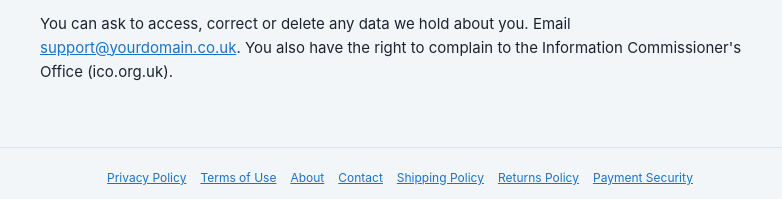
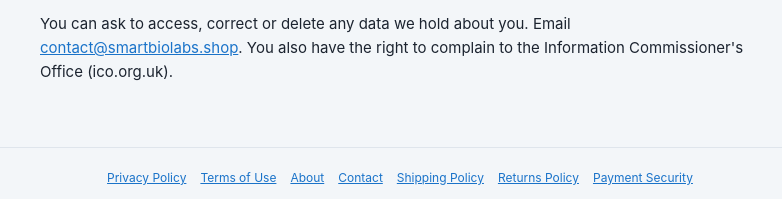
Before and after one commit to saulinluizrocha-prog/virdexis-uk, a plain HTML site: page privacy.html in a window 1280 px wide. Shown: the part 660-859 px from the top of the page, 240-1022 px from the left. Drawn offline with Linux system fonts and the light colour scheme.

Commit message:
Update privacy.html

```diff
--- a/privacy.html
+++ b/privacy.html
@@ -33,7 +33,7 @@
   <h2>Third-party websites</h2>
   <p>Links on this site take you to the official Virdexis website. Any order, payment or personal data you give there is handled under that website's own privacy policy.</p>
   <h2>Your rights</h2>
-  <p>You can ask to access, correct or delete any data we hold about you. Email <a href="mailto:support@yourdomain.co.uk">support@yourdomain.co.uk</a>. You also have the right to complain to the Information Commissioner's Office (ico.org.uk).</p>
+  <p>You can ask to access, correct or delete any data we hold about you. Email <a href="mailto:contact@smartbiolabs.shop">contact@smartbiolabs.shop</a>. You also have the right to complain to the Information Commissioner's Office (ico.org.uk).</p>
 </main>
 <footer>
   <nav>
```
